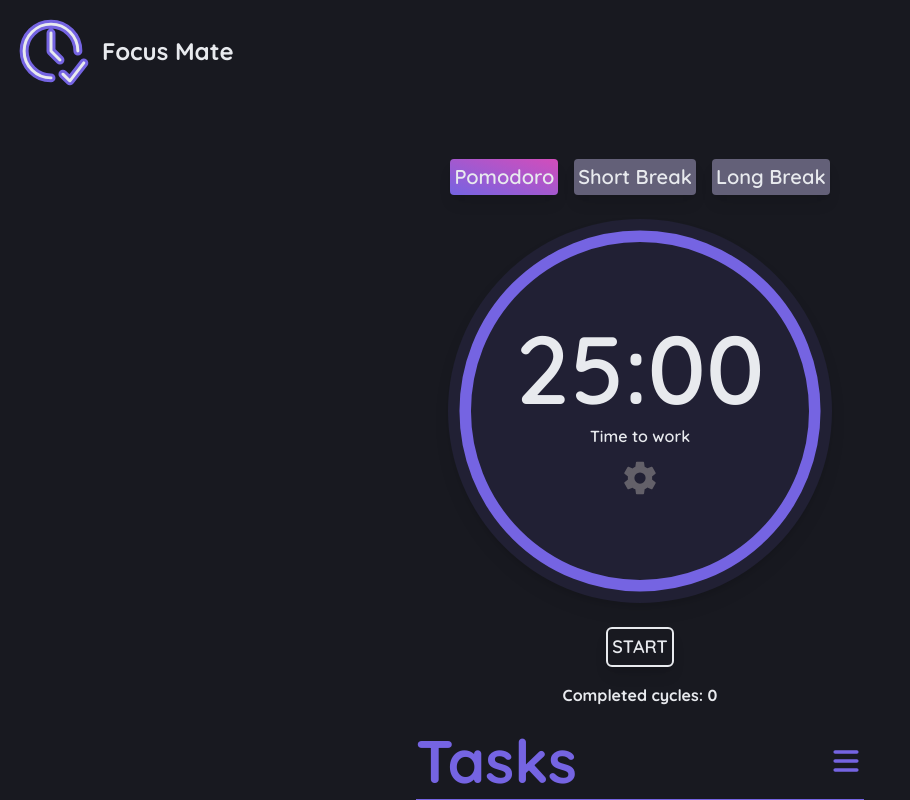
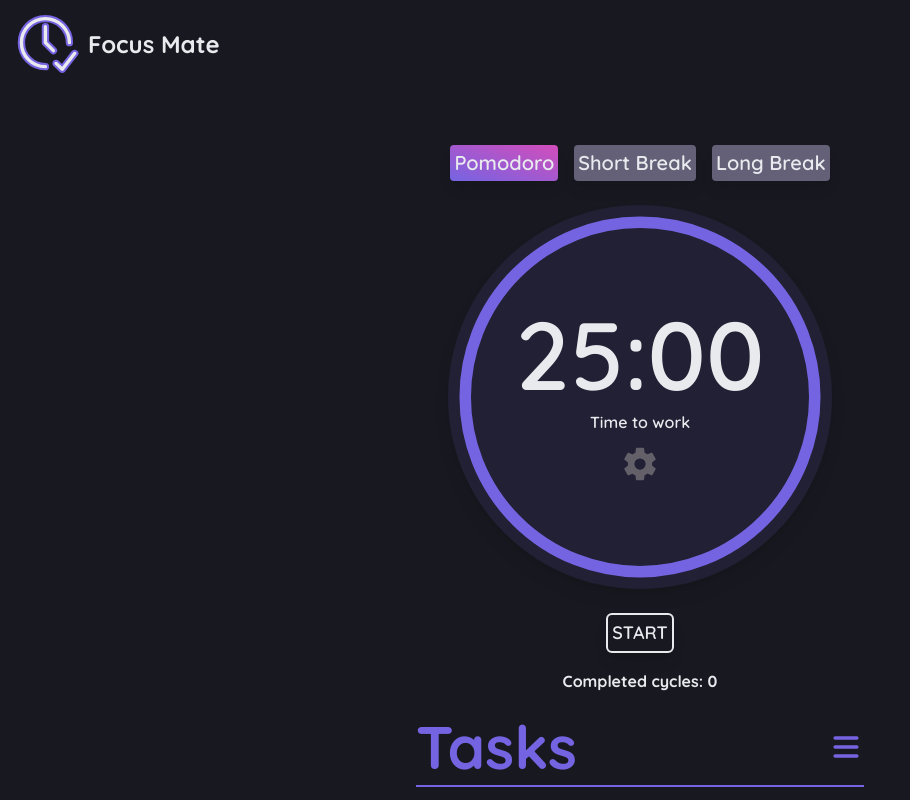
Before and after one commit to Mathh19/focus-mate, a React (Vite) app: page / in a window 1280 px wide. Shown: the top 800 px of the page, without its empty margins (0-910 px from the left). Built offline with nearby package versions, Linux system fonts and the light colour scheme.

Commit message:
Adjusted site logo and fixed minimally cropped image

```diff
--- a/src/components/Header/index.tsx
+++ b/src/components/Header/index.tsx
@@ -2,7 +2,7 @@ import { Logo } from '../Logo';
 
 export const Header = () => {
   return (
-    <header className="flex w-full items-center justify-between p-2">
+    <header className="flex w-full items-center justify-between px-4 py-3">
       <Logo />
     </header>
   );
--- a/src/components/Logo/index.tsx
+++ b/src/components/Logo/index.tsx
@@ -2,14 +2,15 @@ export const Logo = () => {
   return (
     <div
       onClick={() => location.reload()}
+      aria-label="The logo site"
       className="flex cursor-pointer items-center gap-2"
     >
       <img
-        className="h-[86px] w-[86px]"
+        className="h-16 w-16"
         src="/logo-site.svg"
-        alt="The logo site"
+        alt="An image of the website's logo"
       />
-      <p className="font-sans text-2xl font-bold">Focus Mate</p>
+      <span className=" font-sans text-2xl font-bold">Focus Mate</span>
     </div>
   );
 };
```
Also changed, not shown: public/logo-site.svg.
